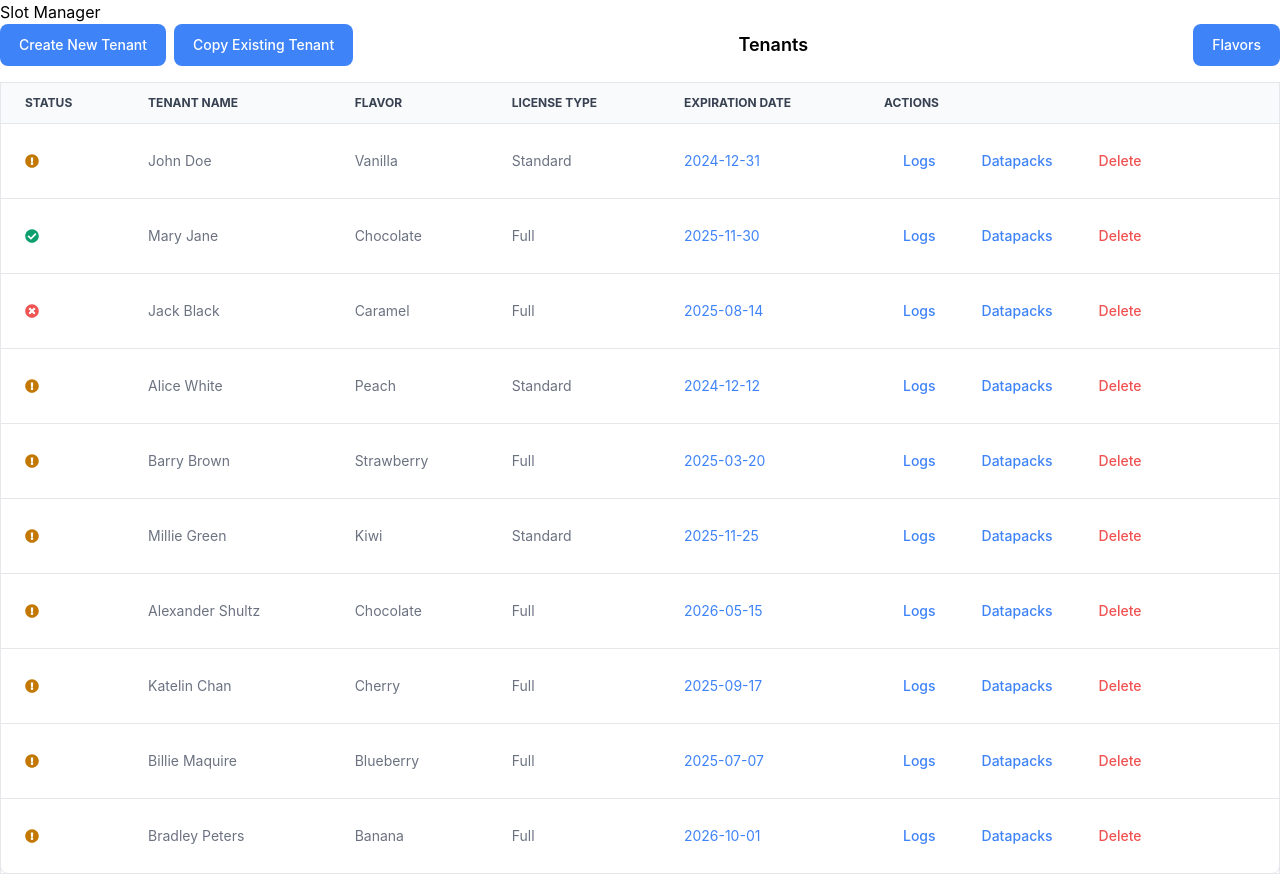
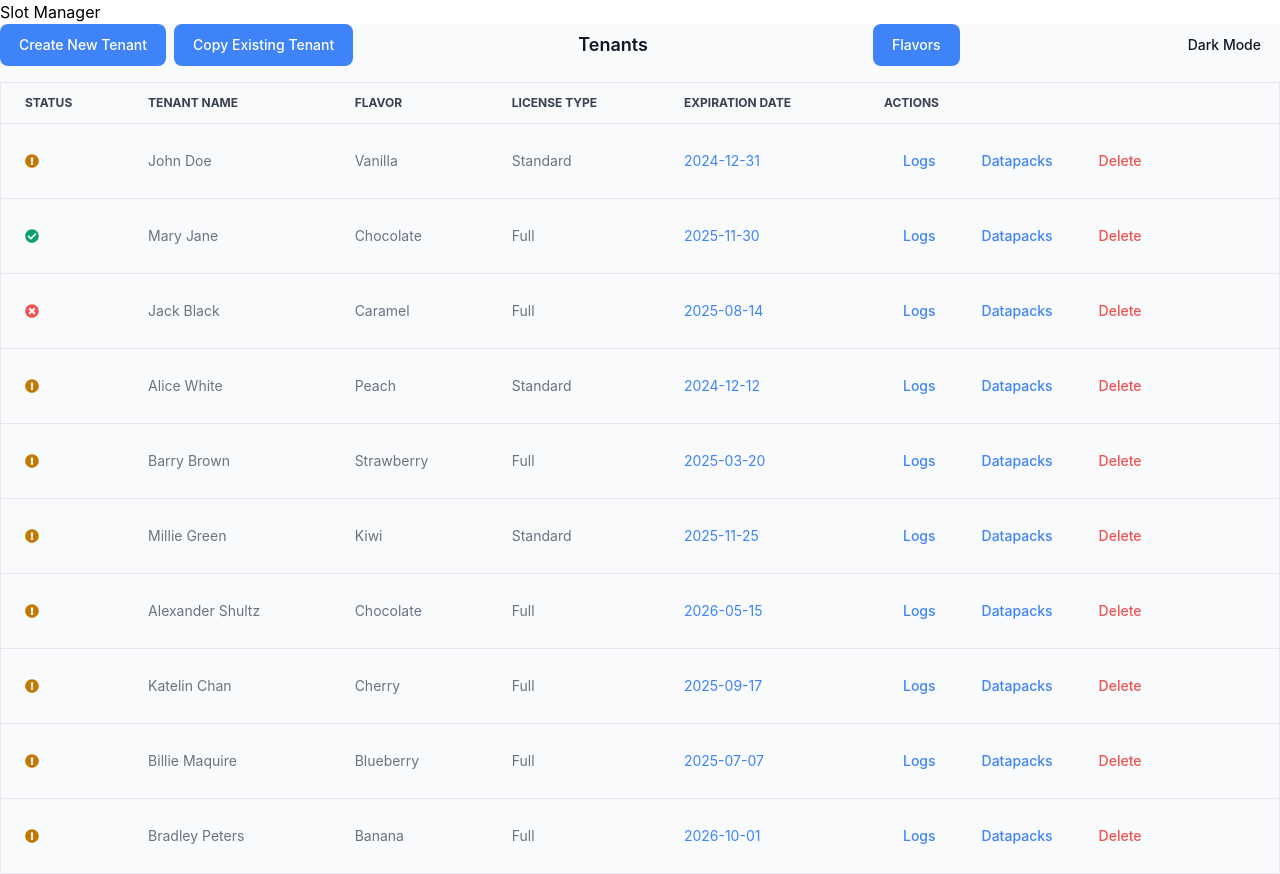
Before and after one commit to bnpetkova/slot-manager, a React (Create React App) app: page / in a window 1280 px wide. Built offline with nearby package versions, Linux system fonts and the light colour scheme.

Commit message:
Added Dark mode to the tenantsPage

```diff
--- a/src/pages/TenantsPage.js
+++ b/src/pages/TenantsPage.js
@@ -15,6 +15,7 @@ const datapacks = [
   { id: 2, name: "Datapack B", description: "Description for Datapack B" },
   { id: 3, name: "Datapack C", description: "Description for Datapack C" },
 ];
+
 function TenantsPage() {
   const [tenants, setTenants] = useState(initialTenants);
   const [isModalOpen, setIsModalOpen] = useState(false);
@@ -28,6 +29,8 @@ function TenantsPage() {
     useState(null);
 
   const [isLicenseModalOpen, setIsLicenseModalOpen] = useState(false);
+
+  const [isDarkMode, setIsDarkMode] = useState(false);
 
   const openUnifiedModal = () => setIsModalOpen(true);
   const closeUnifiedModal = () => setIsModalOpen(false);
@@ -89,8 +92,11 @@ function TenantsPage() {
     setIsDatapacksModalOpen(true);
   };
 
+  const toggleDarkMode = () => setIsDarkMode(!isDarkMode);
+
   return (
-    <div>
+    <div className={isDarkMode ? "dark" : ""}>
+      <div className="min-h-screen bg-gray-50 dark:bg-gray-900">
         <div className="flex items-center justify-between mb-4">
           <div className="flex space-x-2">
             <Button
@@ -101,9 +107,20 @@ function TenantsPage() {
             </Button>
             <CopyExistingTenant />
           </div>
-        <h2 className="text-lg font-semibold mx-4">Tenants</h2>
+
+          <h2 className="text-lg font-semibold mx-4 text-gray-900 dark:text-gray-100">
+            Tenants
+          </h2>
+
           <Button className="text-white bg-blue-500 hover:bg-blue-700">
             Flavors
+          </Button>
+
+          <Button
+            className="ml-4 text-gray-900 dark:text-gray-100"
+            onClick={toggleDarkMode}
+          >
+            {isDarkMode ? "Light Mode" : "Dark Mode"}
           </Button>
         </div>
 
@@ -167,6 +184,7 @@ function TenantsPage() {
           />
         )}
       </div>
+    </div>
   );
 }
 
```
Lines whose indentation alone changed are shown as unchanged.
